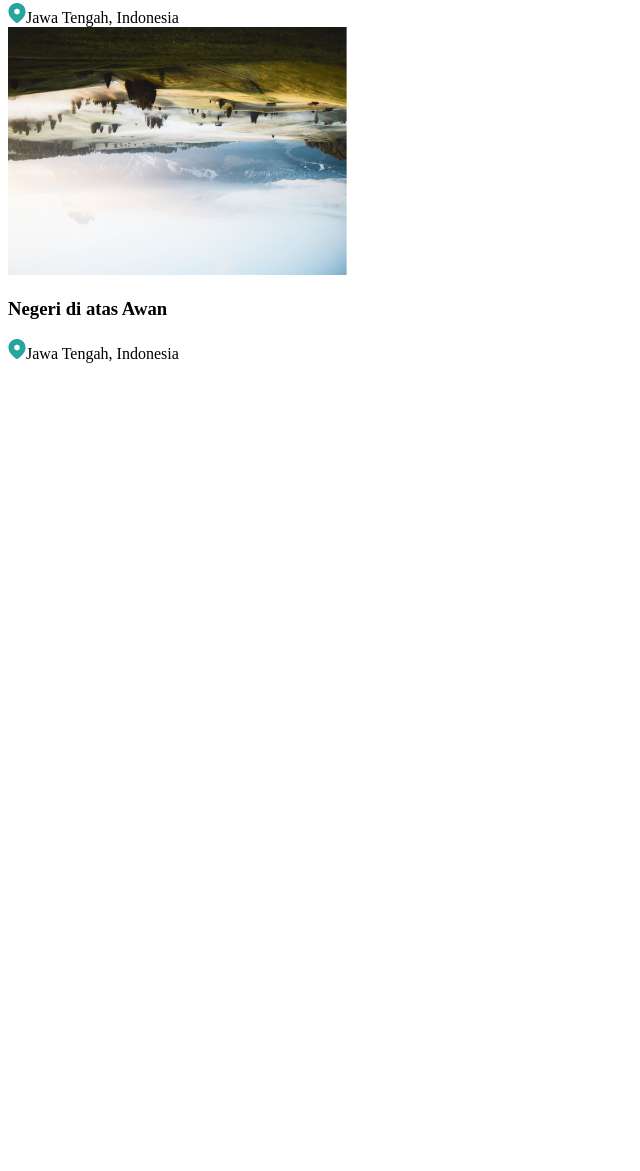
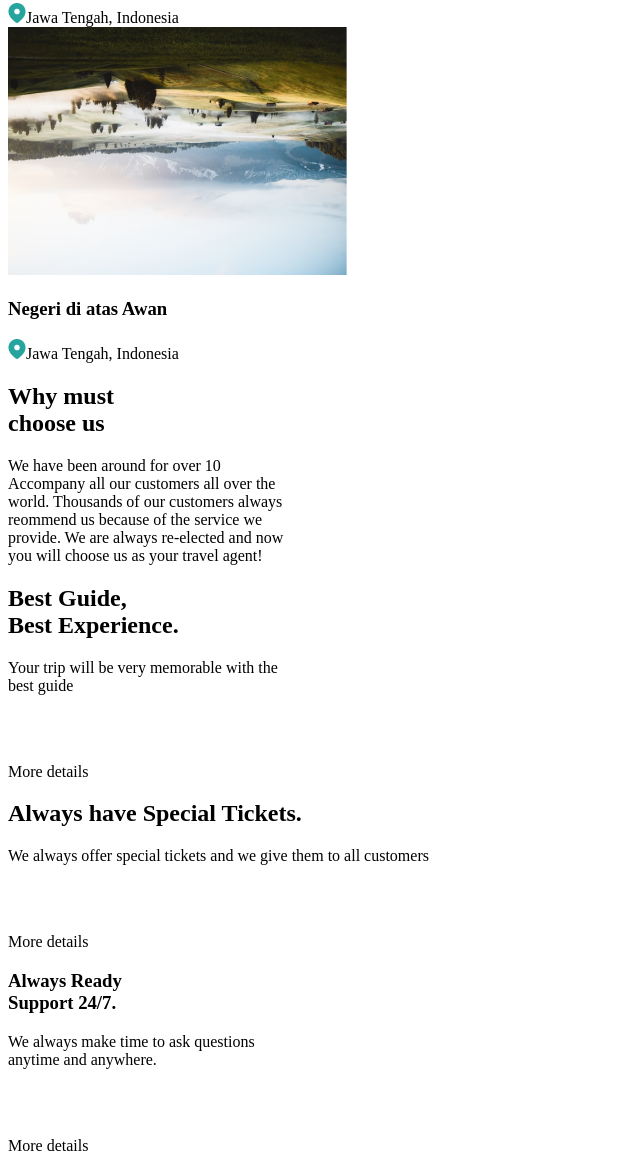
Before and after one commit to AV65/travel-website, a plain HTML site: page index.html in a window 1280 px wide. Shown: the part 2226-3397 px from the top of the page, without its empty margins (0-640 px from the left). Before the commit the page ends 2597 px from the top, so only its background shows below. Drawn offline with Linux system fonts and the light colour scheme.

Commit message:
End of second section of the webpage

```diff
--- a/index.html
+++ b/index.html
@@ -49,7 +49,41 @@
             <h3>Negeri di atas Awan</h3>
             <img src="images/location icon.png" alt="">Jawa Tengah, Indonesia
             <br>
-            <!--End of the image section before styling-->
+            <!--End of the first image section before styling-->
+        </section>
+        <section>
+            <article>
+                <h2>Why must <br> choose us</h2>
+
+                <p>We have been around for over 10 <br> Accompany all our customers all over
+                the <br> world. Thousands of our customers always <br> reommend us because of
+                the service we <br> provide. We are always re-elected and now <br>you will choose us
+                as your travel agent!
+                </p>
+            </article>
+            <article>
+                <h2>Best Guide, <br>Best Experience.</h2>
+                <p>Your trip will be very memorable with the <br>best guide </p>
+                <br>
+                <br>
+                <p>More details</p>
+
+            </article>
+            <article>
+                <h2>Always have Special Tickets.</h2>
+                <p>We always offer special tickets and we give them to all customers</p>
+                <br>
+                <br>
+                <p>More details</p>
+            </article>
+            <article>
+                <h3>Always Ready <br> Support 24/7.</h3>
+                <p>We always make time to ask questions <br> anytime and anywhere.</p>
+                <br>
+                <br>
+                <p>More details</p>
+            </article>
+            <!--End of second section of the page-->
         </section>
 
 
```
